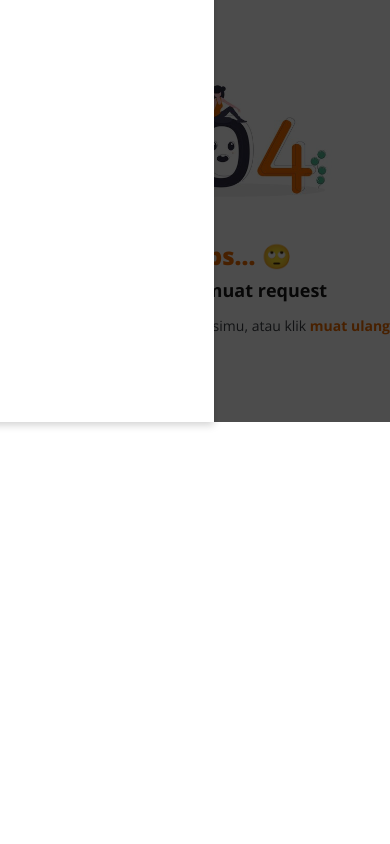
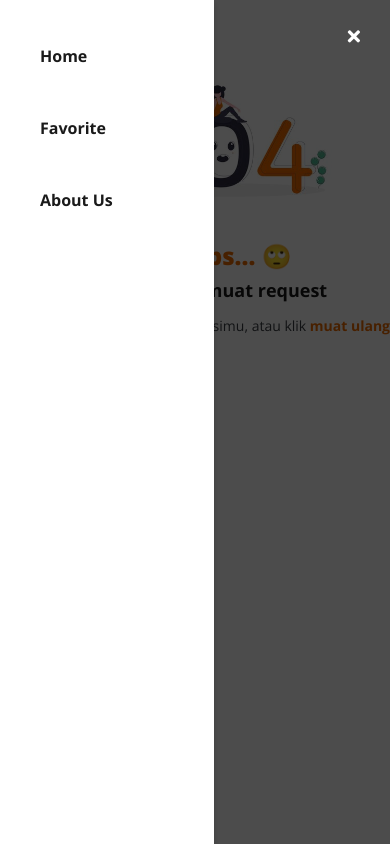
Before and after one commit to ramable/foodiest-app, a website built with webpack: page src/templates/index.html in a window 390 px wide. Both pictures are taken after a click on the button "tombol menu". Built offline with nearby package versions, Linux system fonts and the light colour scheme; no server answers.

Commit message:
:art: fixing drawer posiition

```diff
--- a/src/styles/component/appbar.css
+++ b/src/styles/component/appbar.css
@@ -76,6 +76,7 @@
 
 .sidebar-overlay {
     position: absolute;
+    top: 0;
     right: 0;
     width: 100vw;
     height: 100vh;
@@ -86,7 +87,6 @@
 
 .sidebar-overlay button {
     position: absolute;
-    top: 0;
     right: 0;
     color: white;
     z-index: 10;
@@ -128,6 +128,7 @@
     .app-bar-navigation {
         display: block;
         position: absolute;
+        top: 0;
         left: -100vw;
         height: 100vh;
         width: 40vw;
```
